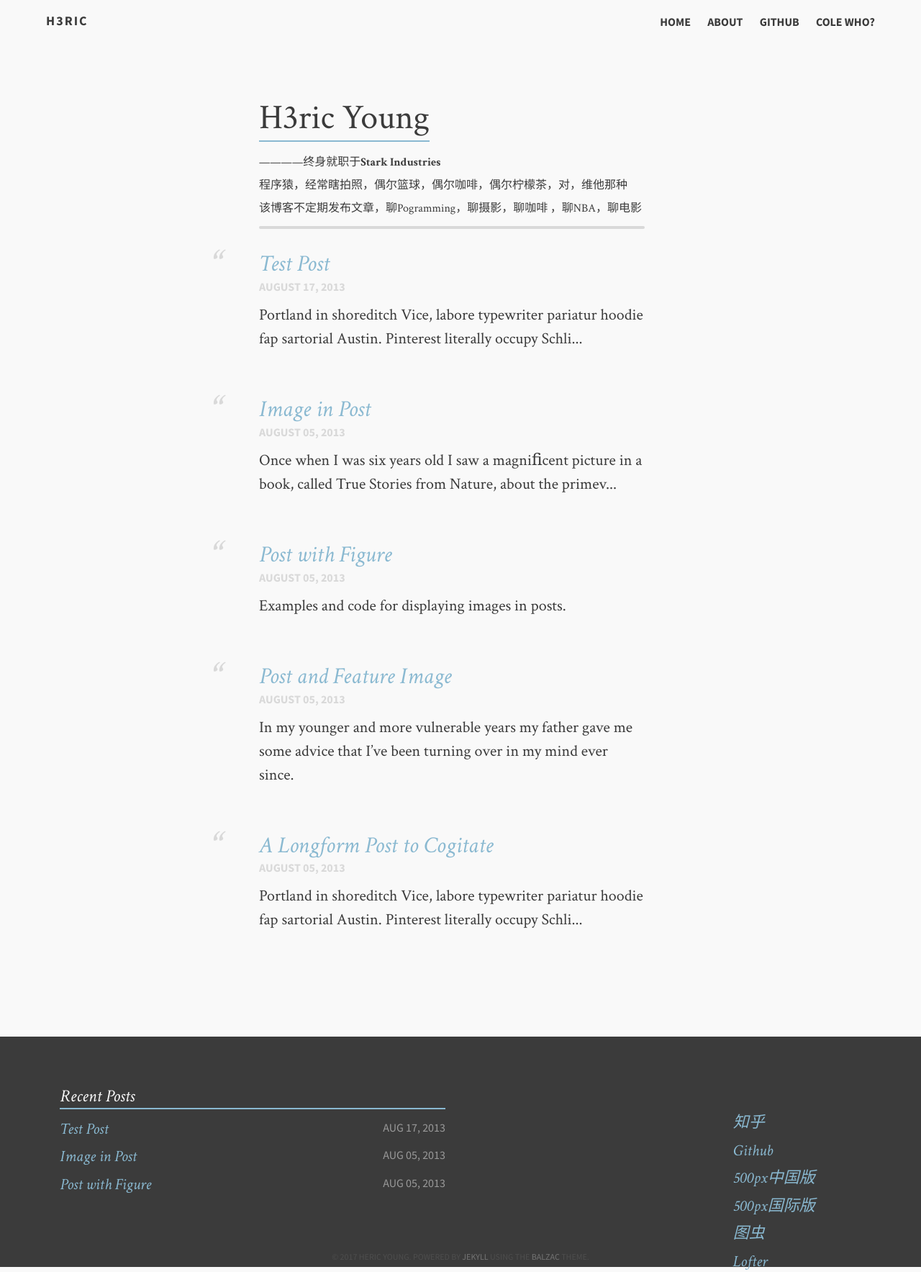
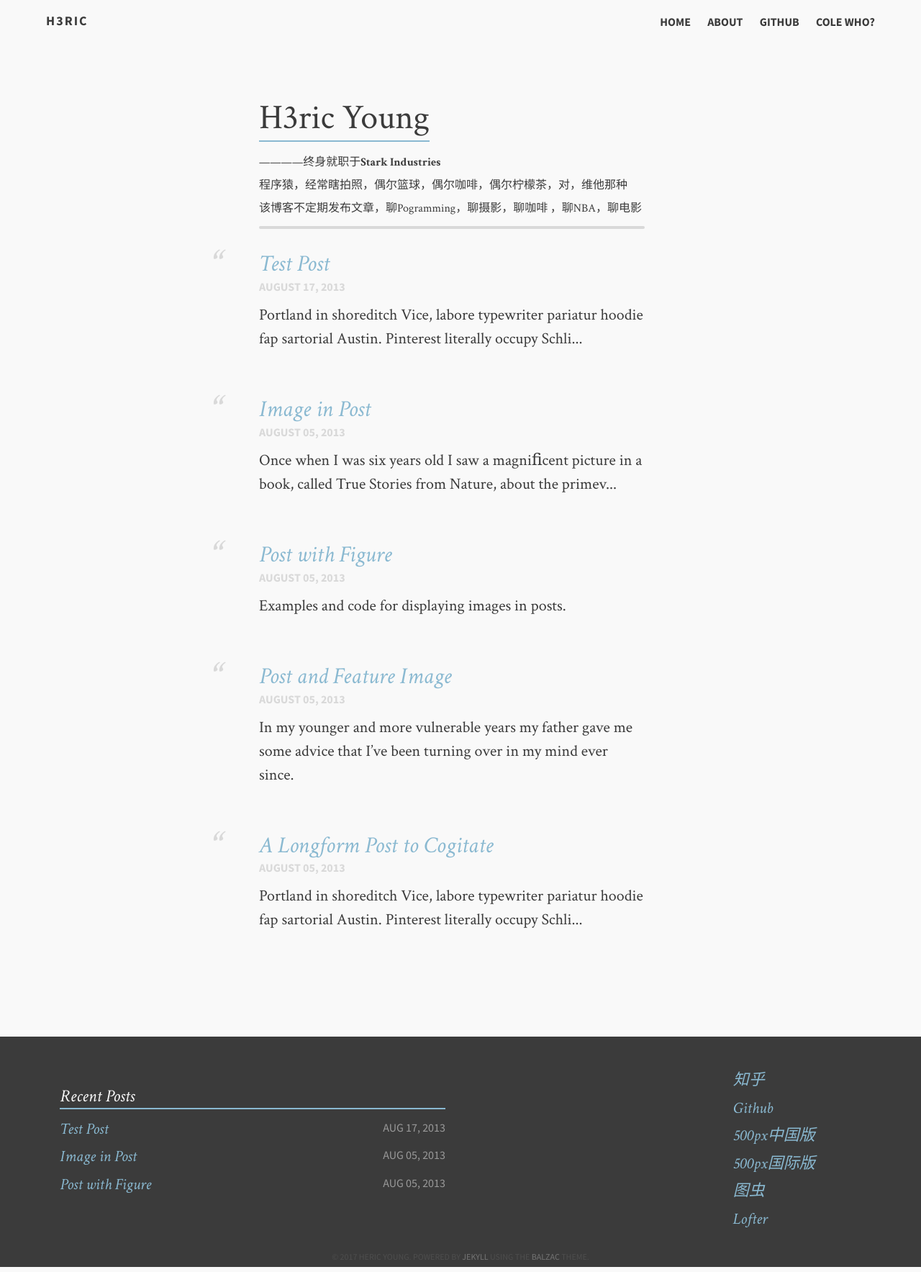
Before and after one commit to HericYoung/Blog, a Jekyll site: the page built from index.md, in a window 1280 px wide. Shown: the whole page at 72% size. Built offline with Jekyll 4.4.1, drawn with Linux system fonts in a browser that asks for light colours.

Commit message:
no message

```diff
--- a/_includes/footer.html
+++ b/_includes/footer.html
@@ -11,12 +11,12 @@
         {% endfor %}
       </ol>
 
-      <div class="social">
+      <div class="social" style="top:50px">
         <ul>
             <li><a id="zhihu" href="{{ site.owner.zhihu }}"><span class="foot-link">知乎</span></a></li>
 
             {% if site.owner.github %}
-            <li><a id="github" href="{{ site.owner.gitHub }}" target="_blank"><span class="foot-link">Github</span></a></li>
+            <li><a id="github" href="{{ site.owner.github }}" target="_blank"><span class="foot-link">Github</span></a></li>
             {% endif %}
 
 
@@ -33,7 +33,7 @@
             {% endif %}
 
             {% if site.owner.lofter %}
-            <li><a id="lofter" href="{{ site.owner.lofetr }}" target="_blank"><span class="foot-link">Lofter</span></a></li>
+            <li><a id="lofter" href="{{ site.owner.lofter }}" target="_blank"><span class="foot-link">Lofter</span></a></li>
             {% endif %}
         </ul>
     </div>
```
